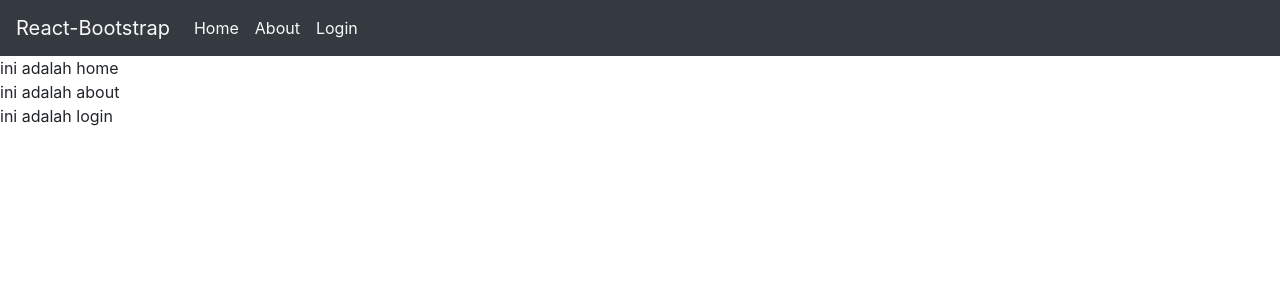
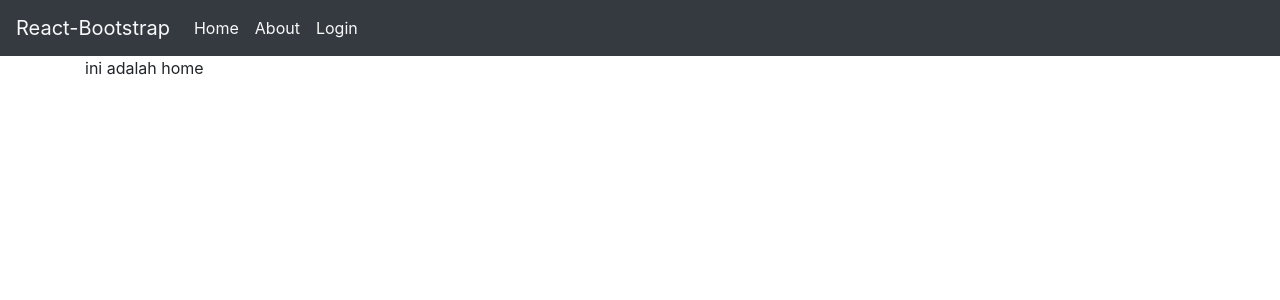
Before and after one commit to crusherblack/week1-batch21, a React (Create React App) app: page / in a window 1280 px wide. Shown: the top 300 px of the page. Built offline with nearby package versions, Linux system fonts and the light colour scheme.

Commit message:
done router

```diff
--- a/package.json
+++ b/package.json
@@ -10,6 +10,7 @@
     "react": "^17.0.1",
     "react-bootstrap": "^1.5.1",
     "react-dom": "^17.0.1",
+    "react-router-dom": "^5.2.0",
     "react-scripts": "4.0.3",
     "web-vitals": "^1.0.1"
   },
--- a/src/App.js
+++ b/src/App.js
@@ -1,17 +1,24 @@
+import { BrowserRouter as Router, Switch, Route } from "react-router-dom";
+
 import "bootstrap/dist/css/bootstrap.min.css";
 import Navbar from "./components/Navbar";
+
 import Home from "./pages/Home";
 import About from "./pages/About";
 import Login from "./pages/Login";
 
 const App = () => {
   return (
-    <div>
+    <Router>
       <Navbar />
-      <Home />
-      <About />
-      <Login />
-    </div>
+      <div className="container">
+        <Switch>
+          <Route exact path="/" component={Home} />
+          <Route exact path="/about" component={About} />
+          <Route exact path="/login" component={Login} />
+        </Switch>
+      </div>
+    </Router>
   );
 };
 
--- a/src/components/Navbar.js
+++ b/src/components/Navbar.js
@@ -1,4 +1,5 @@
 import { Navbar, Nav } from "react-bootstrap";
+import { Link } from "react-router-dom";
 
 const NavbarComponent = () => {
   return (
@@ -9,13 +10,13 @@
       <Navbar.Toggle aria-controls="basic-navbar-nav" />
       <Navbar.Collapse id="basic-navbar-nav">
         <Nav className="mr-auto ">
-          <Nav.Link href="#home" className="text-light">
+          <Nav.Link as={Link} to="/" className="text-light">
             Home
           </Nav.Link>
-          <Nav.Link href="#link" className="text-light">
+          <Nav.Link as={Link} to="/about" className="text-light">
             About
           </Nav.Link>
-          <Nav.Link href="#link" className="text-light">
+          <Nav.Link as={Link} to="/login" className="text-light">
             Login
           </Nav.Link>
         </Nav>
```
Also changed, not shown: 1 other file (tests, documents, lock files or other folders).
